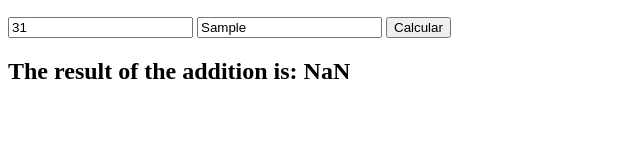
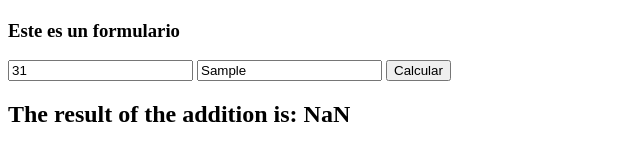
Before and after one commit to JhordyMora/basic-DOM-manipulation-exercise, a plain HTML site: page index.html in a window 1280 px wide. Both pictures are taken after typing "Sample" into the empty fields and a click on the button "Calcular". Shown: the part 451-612 px from the top of the page, without its empty margins (0-640 px from the left). Drawn offline with Linux system fonts and the light colour scheme.

Commit message:
Basic modifications

```diff
--- a/index.html
+++ b/index.html
@@ -12,13 +12,19 @@
     <p>Esto es un párrafo</p>
     <p class="parrafito">Esto es un párrafo en una clase</p>
     <p id="pid">Esto es un párrafo con un ID</p>
-<!-- onchange se activa si se hace un cambio y luego se da un click en otra parte de la pagina. Cuando esto
+
+
+    <form id="formulario">
+        <h3>Este es un formulario</h3>
+        <!-- onchange se activa si se hace un cambio y luego se da un click en otra parte de la pagina. Cuando esto
 pasa. Se llama la funcion que esté ahí. Esta es una manera de agregar eventos, la otra es directamente con JS
 con el metodo addEventListener -->
-    <input id="calculo" placeholder="Escribe el primer número aquí" onchange="console.log('Se hizo un cambio')"/>
-    <input id="calculo2" placeholder="Escribe el segundo número aquí"/>
-    <button id="btnCalcular" onclick="btnOnClick()">Calcular</button>
-    <h2> The result of the addition is: </h2>
+        <input id="calculo" placeholder="Escribe el primer número aquí" onchange="console.log('Se hizo un cambio')"/>
+        <input id="calculo2" placeholder="Escribe el segundo número aquí"/>
+      <!--<button id="btnCalcular" onclick="btnOnClick()">Calcular</button>-->
+        <button id="btnCalcular">Calcular</button>
+        <h2>The result of the addition is: </h2>
+    </form>
 
     <script src="./script.js">
 
--- a/script.js
+++ b/script.js
@@ -10,6 +10,7 @@ const input1 = document.getElementById('calculo');
 const input2 = document.querySelector('#calculo2');
 const btn = document.querySelector("button");
 const h2 = document.querySelector("h2")
+const form = document.querySelector("#formulario");
 
 
 
@@ -49,8 +50,15 @@ pid.innerText="";
 // vamos a usar pid para meter la imagen dentro de el. Se pudo haber usado appendChild con el mismo resultado
 pid.appendChild(img);
 
-function btnOnClick(){
+// esta parte es para agregarle el addListener(evento, funcion sin ())
+// en los formularios no se usa el evento click si no submit
+form.addEventListener("submit", sumInputValues);
+// de donde sale el event? este argumento lo pone automaticamente  la funcion addeventlistener en cualquier funcion
+// que se le pase.  Para evitar que se recarge la pagina (pero tambien esto no permitira enviar la informacion del
+// formulario) se usa event.preventDefault();
+function sumInputValues(event){
+    event.preventDefault();
     resultBtn = parseFloat(input1.value) + parseFloat(input2.value);
-    h2.append(resultBtn);
+    h2.innerText = "The result of the addition is: " + resultBtn;
 
 }
```
